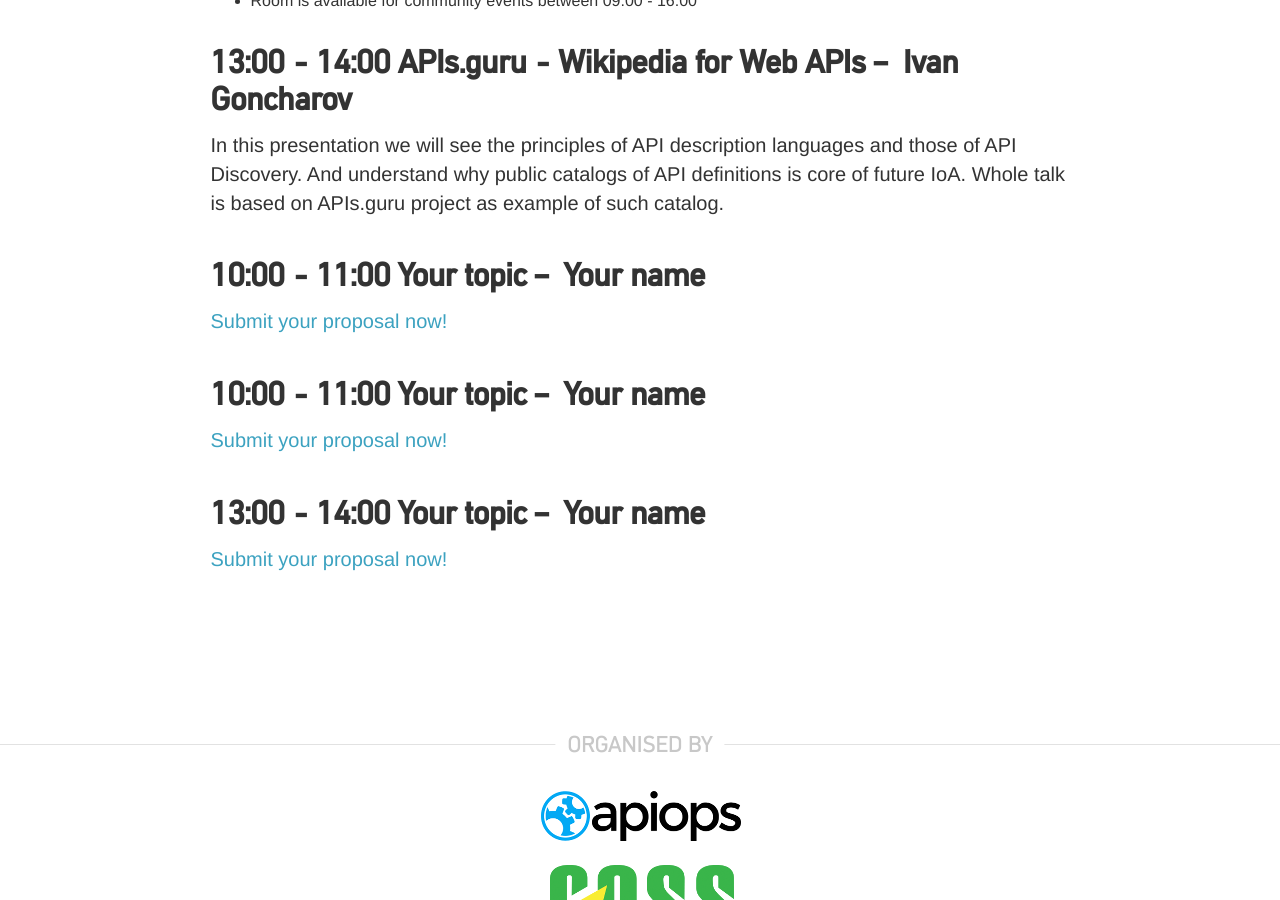
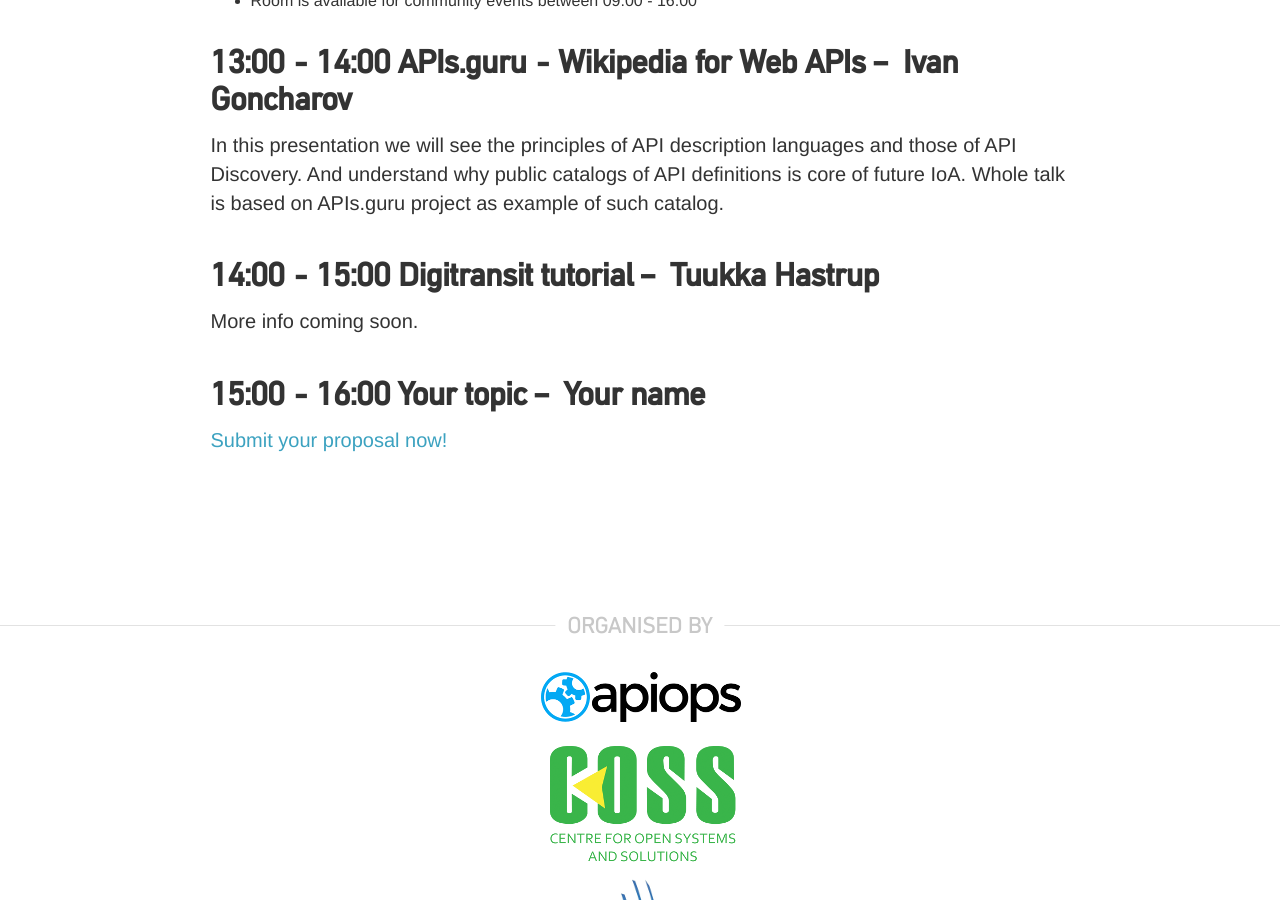
Before and after one commit to apidaysnordic/apidaysnordic.github.io, a Jekyll site: the page built from programme/index.md, in a window 1280 px wide and 900 px high, scrolled down 6771 px. Built offline with Jekyll 4.4.1, drawn with Linux system fonts in a browser that asks for light colours; some web fonts are replaced; comment, search, counter and statistics services are not loaded.

Commit message:
fixed cm times

```diff
--- a/_layouts/programme.html
+++ b/_layouts/programme.html
@@ -686,9 +686,9 @@
             <div class="col-md-10 col-md-offset-1">
                 <div class="row">
                     <div class="col-md-10 col-md-offset-1">
-                        <h2>10:00 - 11:00 Your topic &ndash; <strong> Your name</strong></h2>
+                        <h2>14:00 - 15:00 Digitransit tutorial &ndash; <strong> Tuukka Hastrup</strong></h2>
 
-                        <p><a href="http://nordic.apidays.io/cfp/">Submit your proposal now!</a></p>
+                        <p>More info coming soon.</p>
                     </div>
                 </div>
             </div>
@@ -698,20 +698,7 @@
             <div class="col-md-10 col-md-offset-1">
                 <div class="row">
                     <div class="col-md-10 col-md-offset-1">
-                        <h2>10:00 - 11:00 Your topic &ndash; <strong> Your name</strong></h2>
-
-                        <p><a href="http://nordic.apidays.io/cfp/">Submit your proposal now!</a></p>
-                    </div>
-                </div>
-            </div>
-        </div>
-
-
-         <div class="row">
-            <div class="col-md-10 col-md-offset-1">
-                <div class="row">
-                    <div class="col-md-10 col-md-offset-1">
-                        <h2>13:00 - 14:00 Your topic &ndash; <strong> Your name</strong></h2>
+                        <h2>15:00 - 16:00 Your topic &ndash; <strong> Your name</strong></h2>
 
                         <p><a href="http://nordic.apidays.io/cfp/">Submit your proposal now!</a></p>
                     </div>
```
